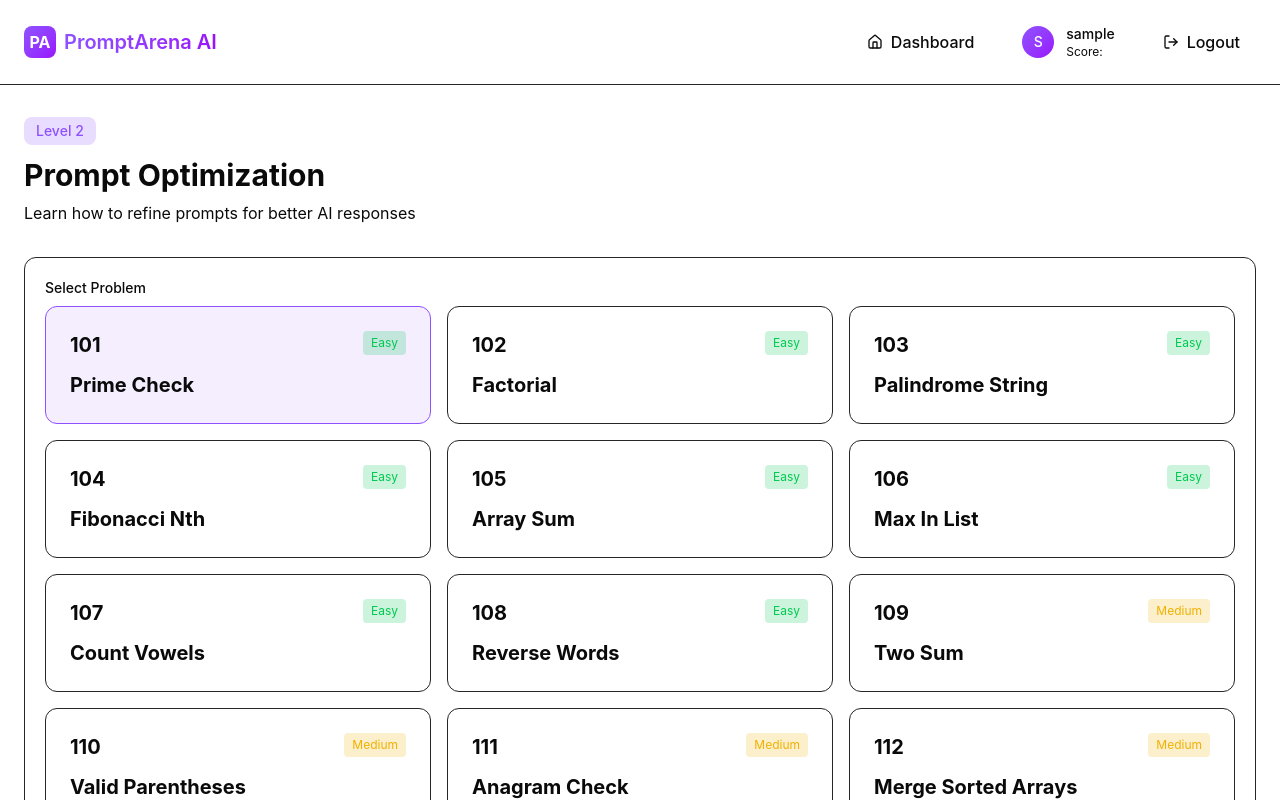
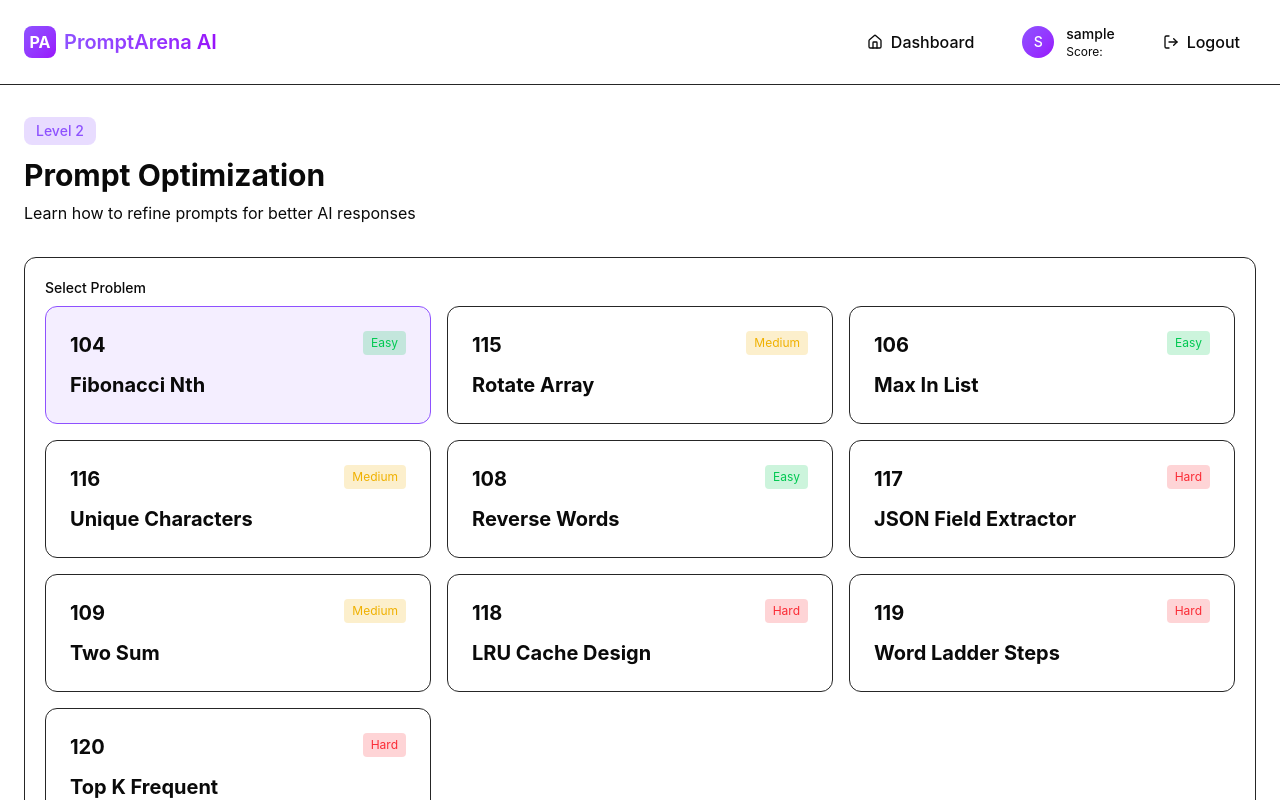
Before and after one commit to shreeya-g10/PromptArena-AI-Multi-Level-Prompt-Engineering-Platform, a React (Vite) app: page /level-2 in a window 1280 px wide. Shown: the top 800 px of the page. Built offline with nearby package versions, Linux system fonts and the light colour scheme; no server answers; sample sign-in values are in the browser's storage.

Commit message:
Added level-wise problem split for Level 1 and Level 2

```diff
--- a/src/app/data/problems.ts
+++ b/src/app/data/problems.ts
@@ -36,3 +36,29 @@ export const problems20: CodingProblem[] = [
   { problem_id: '119', title: 'Word Ladder Steps', description: 'Return shortest transformation length between words.', difficulty: 'Hard', language: 'Python', expected_output: 'Integer', tags: ['graph', 'bfs'], test_cases: [{ input: 'begin=hit,end=cog', expectedOutput: '5' }] },
   { problem_id: '120', title: 'Top K Frequent', description: 'Return k most frequent elements.', difficulty: 'Hard', language: 'Python', expected_output: 'Array', tags: ['heap', 'hashmap'], test_cases: [{ input: 'nums=[1,1,1,2,2,3], k=2', expectedOutput: '[1,2]' }] },
 ];
+// ✅ Level-wise split (mixed difficulty)
+export const level1Problems: CodingProblem[] = [
+  problems20[0],  // Easy
+  problems20[9],  // Medium
+  problems20[2],
+  problems20[10],
+  problems20[4],
+  problems20[11],
+  problems20[6],
+  problems20[12],
+  problems20[1],
+  problems20[13],
+];
+
+export const level2Problems: CodingProblem[] = [
+  problems20[3],
+  problems20[14],
+  problems20[5],
+  problems20[15],
+  problems20[7],
+  problems20[16],
+  problems20[8],
+  problems20[17],
+  problems20[18],
+  problems20[19],
+];
--- a/src/app/pages/Level1Page.tsx
+++ b/src/app/pages/Level1Page.tsx
@@ -1,11 +1,11 @@
 import { useEffect, useMemo, useState } from 'react';
 import { Navbar } from '../components/Navbar';
 import { Send, Loader2, CheckCircle, XCircle } from 'lucide-react';
-import { apiClient } from '../services/api';
 import { authService } from '../utils/auth';
 import type { CodingProblem, Level1Response } from '../services/contracts';
 import { setLevelCompleted } from '../utils/progress';
 import { evaluatePrompt } from "../utils";
+import { level1Problems } from "../data/problems";
 
 export function Level1Page() {
   const [problems, setProblems] = useState<CodingProblem[]>([]);
@@ -24,10 +24,8 @@ export function Level1Page() {
   useEffect(() => {
     const loadProblems = async () => {
       try {
-        const data = await apiClient.fetchProblems();
-        const normalized = Array.isArray(data) ? data : [];
-        setProblems(normalized);
-        setSelectedProblemId(normalized[0]?.problem_id || '');
+        setProblems(level1Problems);
+setSelectedProblemId(level1Problems[0]?.problem_id || '');
       } catch {
         setError('Unable to load problems.');
       } finally {
--- a/src/app/pages/Level2Page.tsx
+++ b/src/app/pages/Level2Page.tsx
@@ -5,6 +5,7 @@ import { apiClient } from '../services/api';
 import { authService } from '../utils/auth';
 import type { CodingProblem, Level2Response, PromptVersion } from '../services/contracts';
 import { setLevelCompleted } from '../utils/progress';
+import { level2Problems } from "../data/problems";
 
 interface PromptSuggestion {
   title: string;
@@ -55,9 +56,8 @@ export function Level2Page() {
   useEffect(() => {
     const loadProblems = async () => {
       try {
-        const data = await apiClient.fetchProblems();
-        setProblems(data);
-        setSelectedProblemId(data[0]?.problem_id || '');
+        setProblems(level2Problems);
+setSelectedProblemId(level2Problems[0]?.problem_id || '');
       } catch {
         setError('Unable to load problems.');
       }
```
